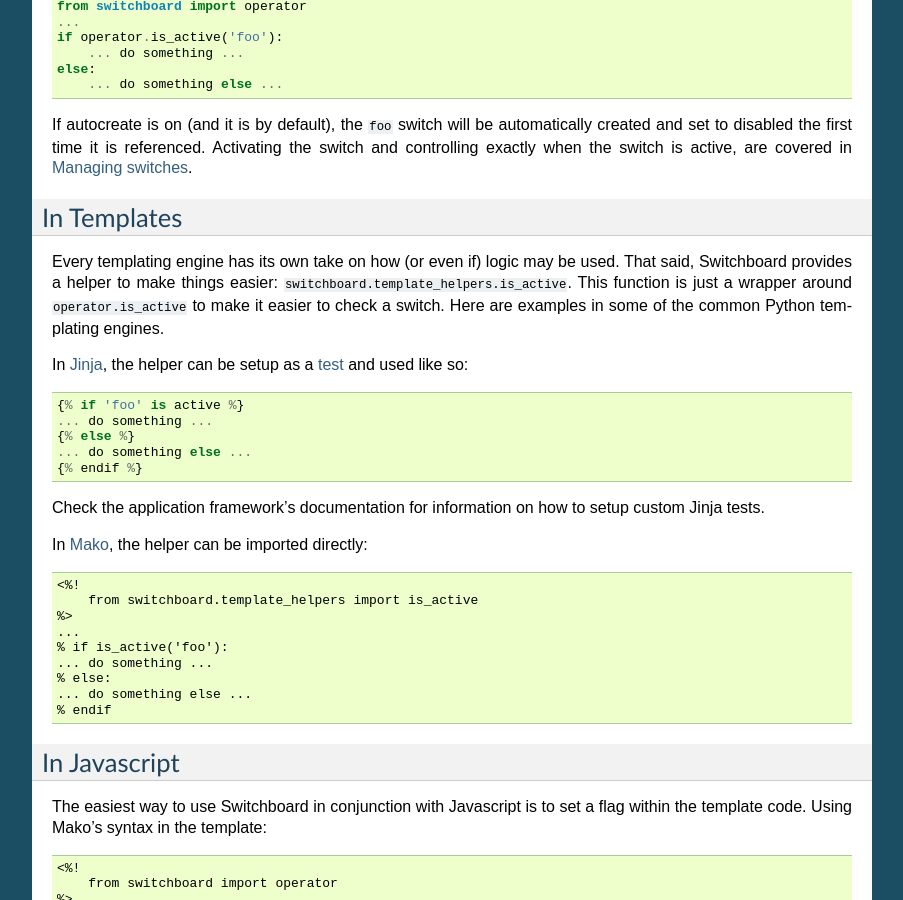
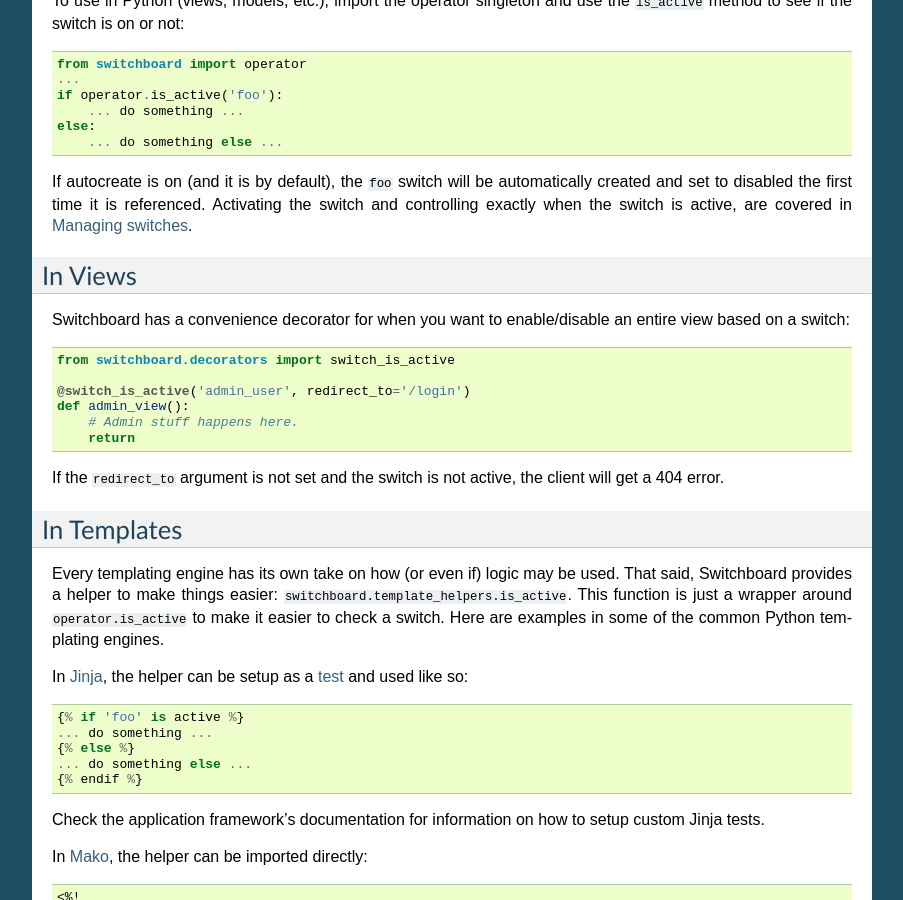
Before and after one commit to switchboardpy/switchboard, a Sphinx documentation site: the page built from docs/user-documentation.rst, in a window 1280 px wide and 900 px high, scrolled down 3210 px. Shown: the whole window, without its empty margins (198-1101 px from the left). Built offline with Sphinx 7.4.7, drawn with Linux system fonts in a browser that asks for light colours; some of the changed text lies outside the part shown.

Commit message:
Fill in some other documentation gaps.

```diff
--- a/docs/user-documentation.rst
+++ b/docs/user-documentation.rst
@@ -127,7 +127,6 @@
         def pre_request(self):
             operator.context['user'] = user
 
-
 An Example
 ==========
 
@@ -136,7 +135,11 @@
 in a very simple environment. It also provides a look at a working example of
 the setup instructions above.
 
-To run the example application: ``make example``
+Before running the example application, setup and activate a
+`virtual environment`_.
+
+To run the example application for the first time: ``make install example``.
+On subsequent runs ``make example`` will suffice.
 
 At this point a very simple application is now running at
 ``http://localhost:8080`` and the admin UI is accessible at
@@ -199,6 +202,22 @@
 automatically created and set to disabled the first time it is referenced.
 Activating the switch and controlling exactly when the switch is active,
 are covered in `Managing switches`_.
+
+In Views
+--------
+
+Switchboard has a convenience decorator for when you want to enable/disable an
+entire view based on a switch::
+
+    from switchboard.decorators import switch_is_active
+
+    @switch_is_active('admin_user', redirect_to='/login')
+    def admin_view():
+        # Admin stuff happens here.
+        return
+
+If the ``redirect_to`` argument is not set and the switch is not active, the
+client will get a 404 error.
 
 In Templates
 ------------
@@ -342,6 +361,19 @@
 added to the context. Normally when dealing with context objects, a custom
 condition will be required to actually evaluate the switch against that object.
 
+Testing switches
+================
+
+Switchboard provides a decorator that makes it easy to turn a switch on or off
+for a particular unit test::
+
+    from switchboard import operator
+    from switchboard.testutils import switches
+
+    @switches(my_switch=True)
+    def test_my_switch:
+        assert operator.is_active('my_switch')
+
 Managing switches
 =================
 
```
Also changed, not shown: other parts of docs/user-documentation.rst (+2 -1 lines), 1 other file.
